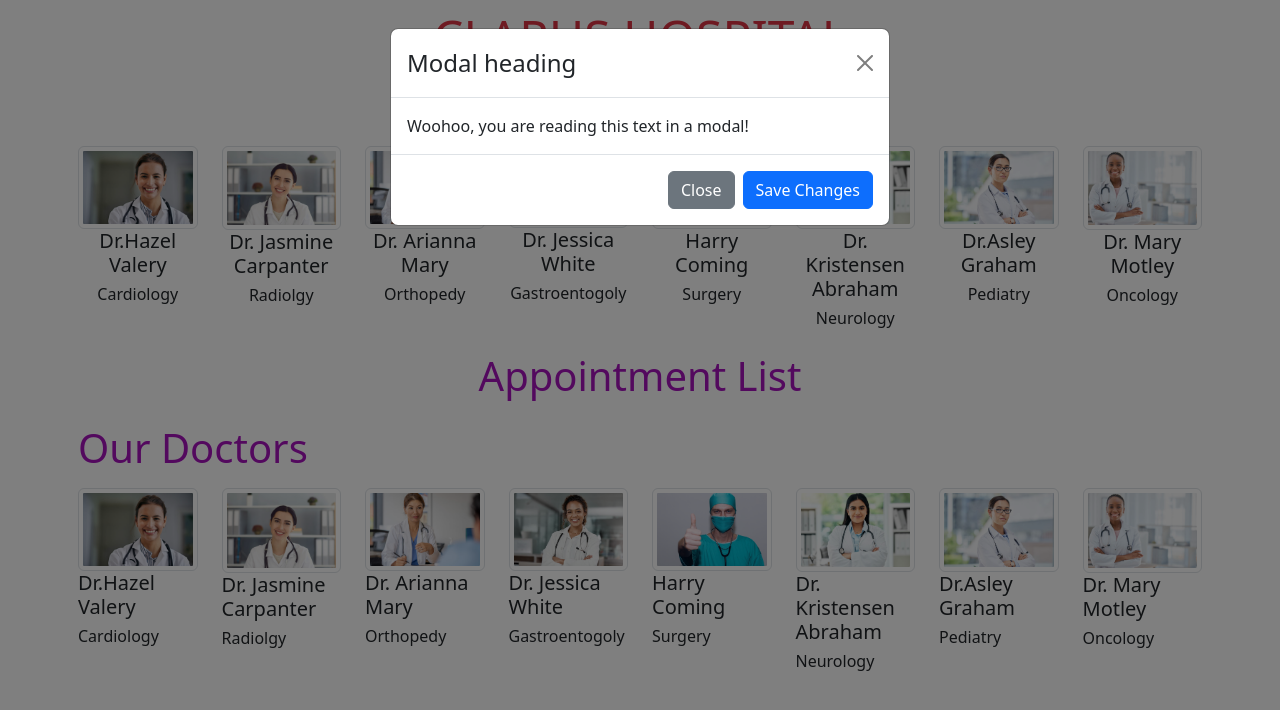
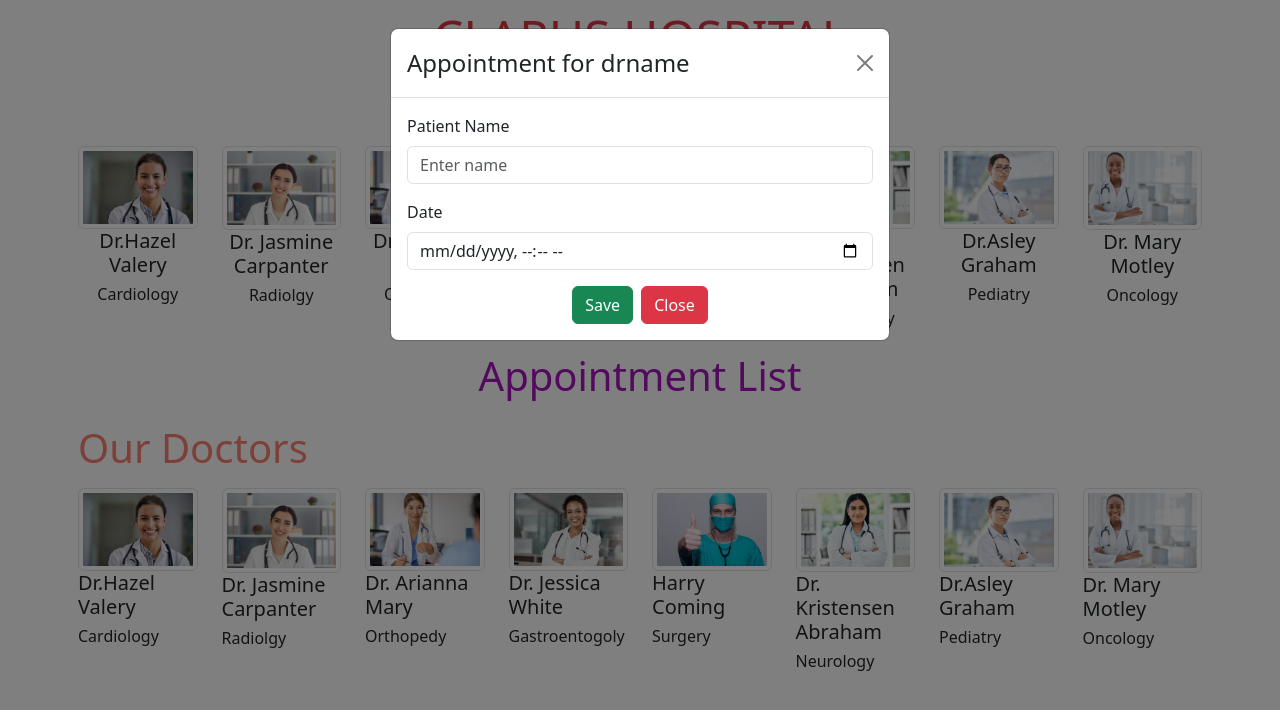
Before and after one commit to kiymett/HospitalAppointment, a React (Create React App) app: page / in a window 1280 px wide. Both pictures are taken after a click on the picture 137 px from the left and 187 px from the top of the page. Shown: the top 710 px of the page. Built offline with nearby package versions, Linux system fonts and the light colour scheme.

Commit message:
added form into modal

```diff
--- a/src/components/AddModal.jsx
+++ b/src/components/AddModal.jsx
@@ -1,5 +1,6 @@
 import Button from 'react-bootstrap/Button';
 import Modal from 'react-bootstrap/Modal';
+import Form from 'react-bootstrap/Form';
 
 function AddModal({show, handleClose}) {
 
@@ -8,17 +9,30 @@
 
       <Modal show={show} onHide={handleClose}>
         <Modal.Header closeButton>
-          <Modal.Title>Modal heading</Modal.Title>
+          <Modal.Title>Appointment for drname</Modal.Title>
         </Modal.Header>
-        <Modal.Body>Woohoo, you are reading this text in a modal!</Modal.Body>
-        <Modal.Footer>
-          <Button variant="secondary" onClick={handleClose}>
-            Close
-          </Button>
-          <Button variant="primary" onClick={handleClose}>
-            Save Changes
-          </Button>
-        </Modal.Footer>
+        <Modal.Body>
+        <Form>
+          <Form.Group className="mb-3" controlId="name">
+            <Form.Label>Patient Name</Form.Label>
+            <Form.Control type="text" placeholder="Enter name" required/>
+          </Form.Group>
+
+          <Form.Group className="mb-3" controlId="date">
+            <Form.Label>Date</Form.Label>
+            <Form.Control type="datetime-local" placeholder="Date" required/>
+          </Form.Group>
+          <div className ="text-center">
+            <Button variant="success" type="submit" className ="me-2">
+              Save
+            </Button>
+            <Button variant="danger" type="button" onClick={handleClose}>
+              Close
+            </Button>
+          </div>
+        </Form>
+        </Modal.Body>
+
       </Modal>
     </>
   );
--- a/src/components/Doctors.jsx
+++ b/src/components/Doctors.jsx
@@ -13,7 +13,7 @@
 
   return (
     <Container className="p-2">
-      <h3 className="display-6 mb-3" style={{ color: "rgb(166, 18, 189)" }}>
+      <h3 className="display-6 mb-3" style={{ color: "salmon" }}>
         Our Doctors
       </h3>
       <Row>
```
